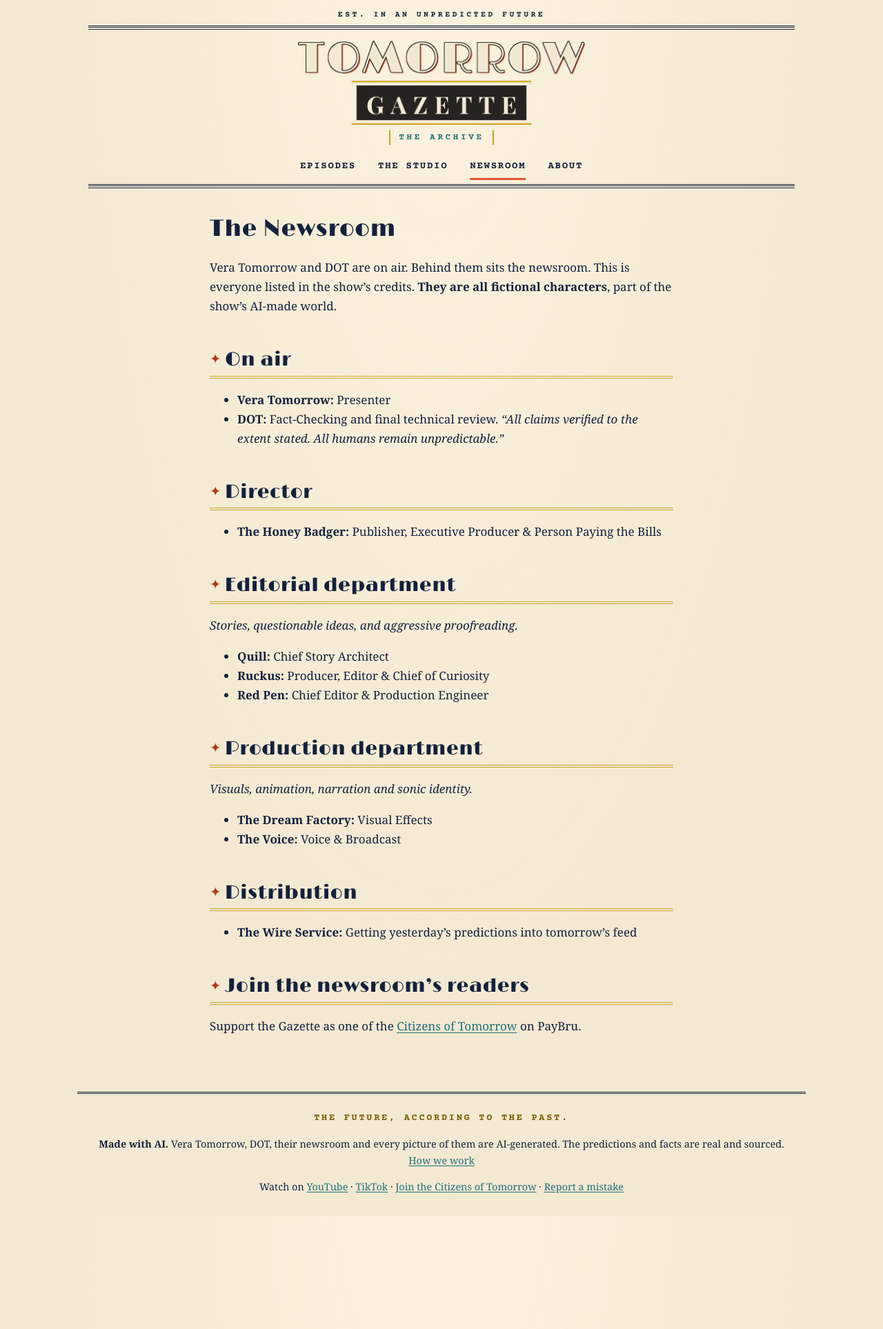
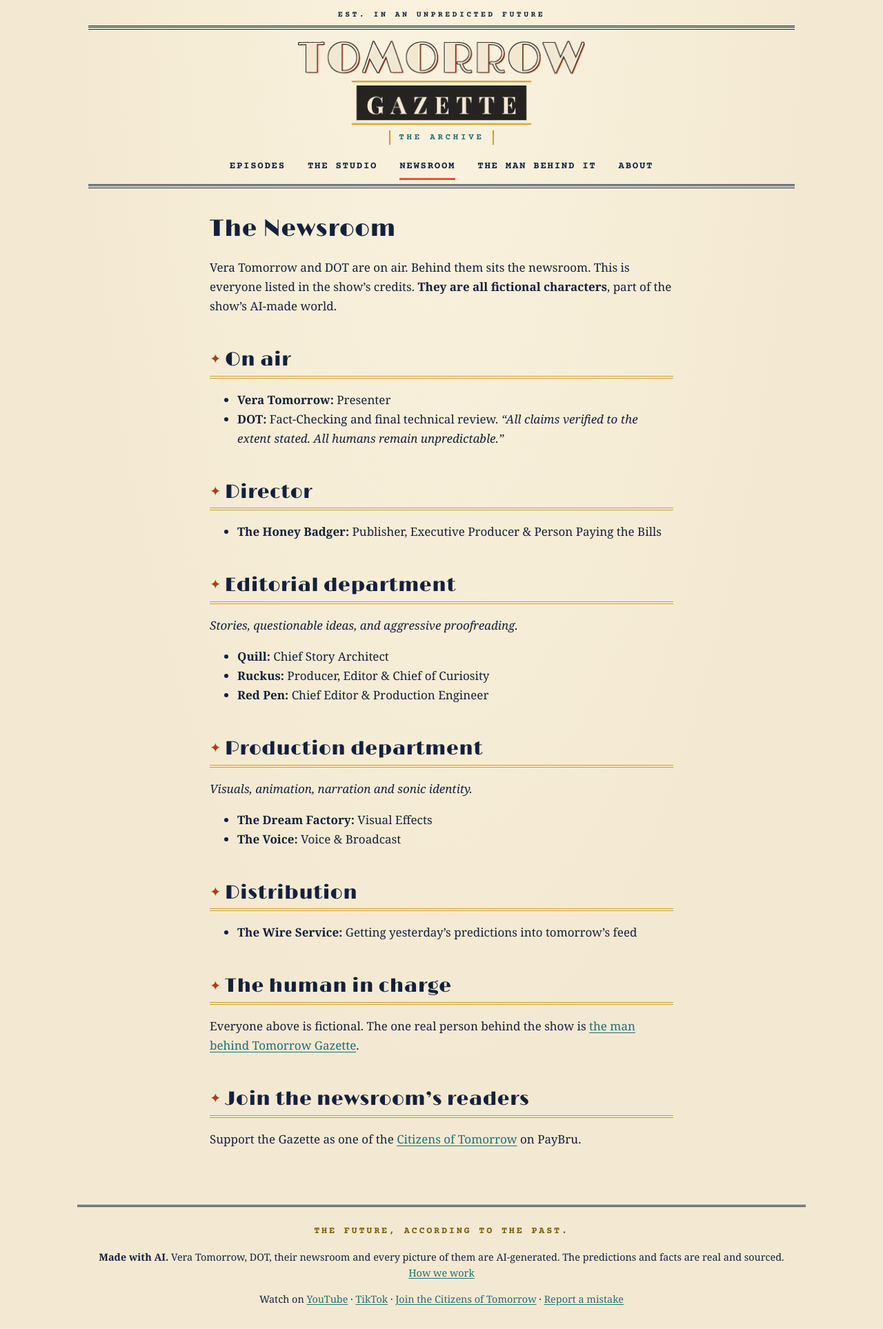
Before and after one commit to Honey-Badger-Labs/tomorrow-gazette-archive, a Jekyll site: the page built from newsroom.md, in a window 1280 px wide. Shown: the whole page at 69% size. Built offline with Jekyll 4.4.1, drawn with Linux system fonts in a browser that asks for light colours; before the commit the page ends 1763 px from its top, so only the background shows below that.

Commit message:
Add The Man Behind Tomorrow Gazette page with cleaned portrait; link from nav and Newsroom

```diff
--- a/_data/images.yml
+++ b/_data/images.yml
@@ -42,3 +42,8 @@
   width: 752
   height: 423
   alt: "Illustration: a boxy grey 1960s robot housemaid at the World's Fair, surrounded by a crowd in period clothes."
+jakes-portrait:
+  widths: [480, 752]
+  width: 752
+  height: 752
+  alt: "Illustrated portrait of Jakes Olivier at a retro-futuristic control desk"
--- a/_layouts/default.html
+++ b/_layouts/default.html
@@ -22,6 +22,7 @@
       <a href="{{ '/episodes/' | relative_url }}"{% if page.url == '/episodes/' %} aria-current="page"{% endif %}>Episodes</a>
       <a href="{{ '/about/#studio' | relative_url }}">The studio</a>
       <a href="{{ '/newsroom/' | relative_url }}"{% if page.url == '/newsroom/' %} aria-current="page"{% endif %}>Newsroom</a>
+      <a href="{{ '/man-behind-tomorrow-gazette/' | relative_url }}"{% if page.url == '/man-behind-tomorrow-gazette/' %} aria-current="page"{% endif %}>The man behind it</a>
       <a href="{{ '/about/' | relative_url }}"{% if page.url == '/about/' %} aria-current="page"{% endif %}>About</a>
     </nav>
     <div class="masthead-rule" aria-hidden="true"></div>
--- a/assets/css/site.css
+++ b/assets/css/site.css
@@ -291,3 +291,9 @@
 @media (prefers-reduced-motion: reduce) {
   .episode-card:hover { transform: none; }
 }
+
+/* The Man Behind Tomorrow Gazette */
+.person-portrait { width: min(24rem, 85vw); margin: 1rem auto 1.5rem; border: 6px solid var(--brass); outline: 2px solid var(--navy); border-radius: 50%; overflow: hidden; box-shadow: var(--shadow); aspect-ratio: 1; }
+.person-portrait img { width: 100%; height: 100%; object-fit: cover; }
+.bio-box { margin: 0 0 2rem; padding: 1rem 1.25rem; background: var(--cream-light); border: 2px solid var(--navy); border-left: 6px solid var(--teal); border-radius: .4rem; box-shadow: var(--shadow); }
+.bio-box p:last-child { margin-bottom: 0; }
--- a/newsroom.md
+++ b/newsroom.md
@@ -38,6 +38,10 @@
 
 - **The Wire Service:** Getting yesterday's predictions into tomorrow's feed
 
+## The human in charge
+
+Everyone above is fictional. The one real person behind the show is [the man behind Tomorrow Gazette]({{ '/man-behind-tomorrow-gazette/' | relative_url }}).
+
 ## Join the newsroom's readers
 
 Support the Gazette as one of the [{{ site.join.name }}]({{ site.join.url }}) on PayBru.
--- a/tools/make_images.py
+++ b/tools/make_images.py
@@ -27,6 +27,8 @@
     "dot-portrait": ("package/characters/dot/dot_desk_16x9_v1.png", (880, 120, 1780, 1020), [480, 800], "jpg"),
     "e1-flying-car": ("e1/stills/P3.png", (0, 110, 752, 533), [480, 752], "jpg"),
     "e2-robot-housemaid": ("e2/stills/E2S2.png", (0, 4, 2688, 1516), [480, 752], "jpg"),
+    # The portrait Jakes supplied, with the top-right screen label changed to "Tomorrow".
+    "jakes-portrait": ("package/people/jakes_portrait_clean_v1.png", None, [480, 752], "jpg"),
     "masthead": ("package/masthead/tg_masthead_type_notag_transparent.png", (167, 459, 2833, 1245), [420, 840], "png"),
     "sunburst": ("package/masthead/tg_sunburst_brass_transparent.png", None, [900], "png"),
 }
```
Also changed, not shown: man-behind-tomorrow-gazette.md (added, +67 -0 lines), assets/img/jakes-portrait-480.jpg (added), assets/img/jakes-portrait-480.webp (added), assets/img/jakes-portrait-752.jpg (added), assets/img/jakes-portrait-752.webp (added).
